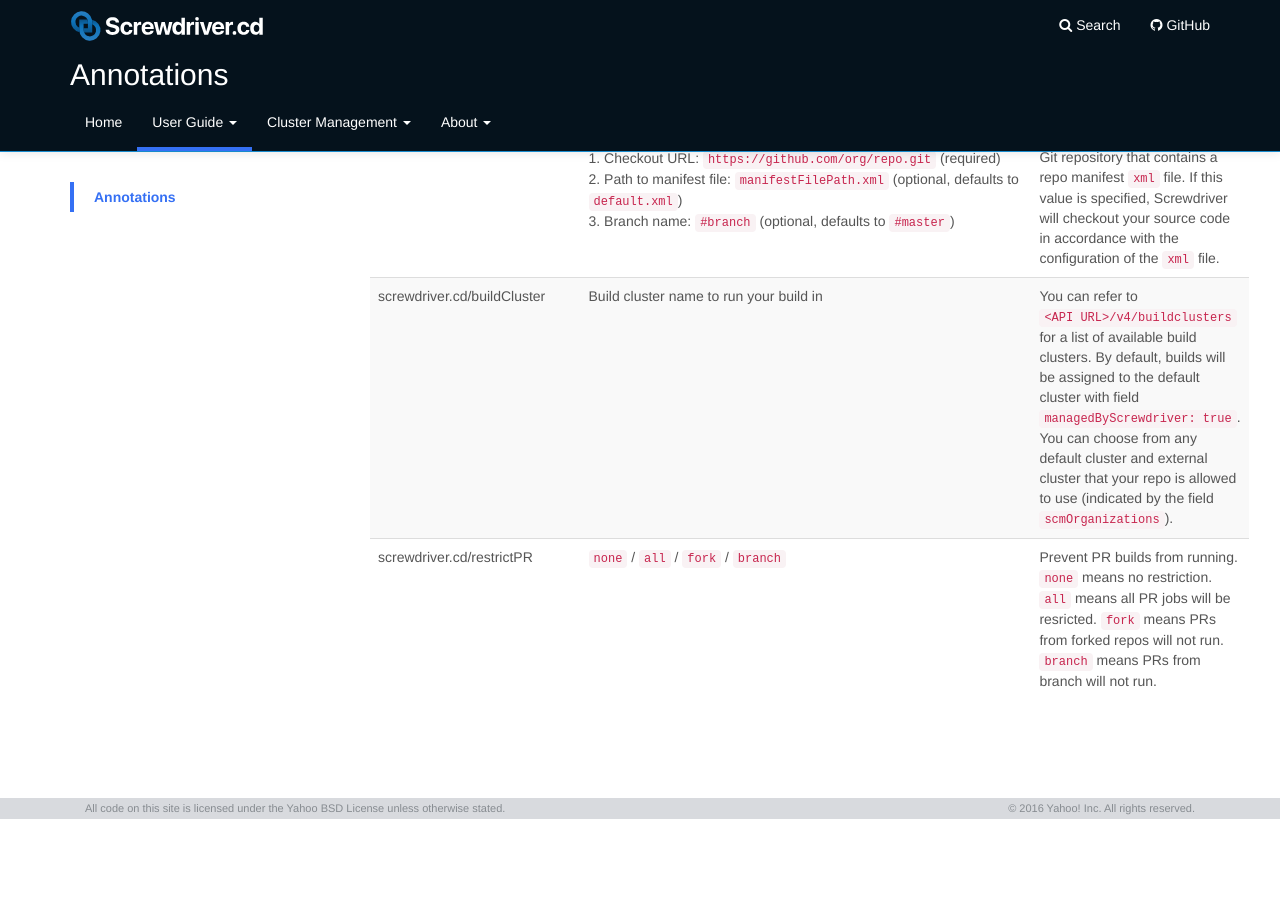
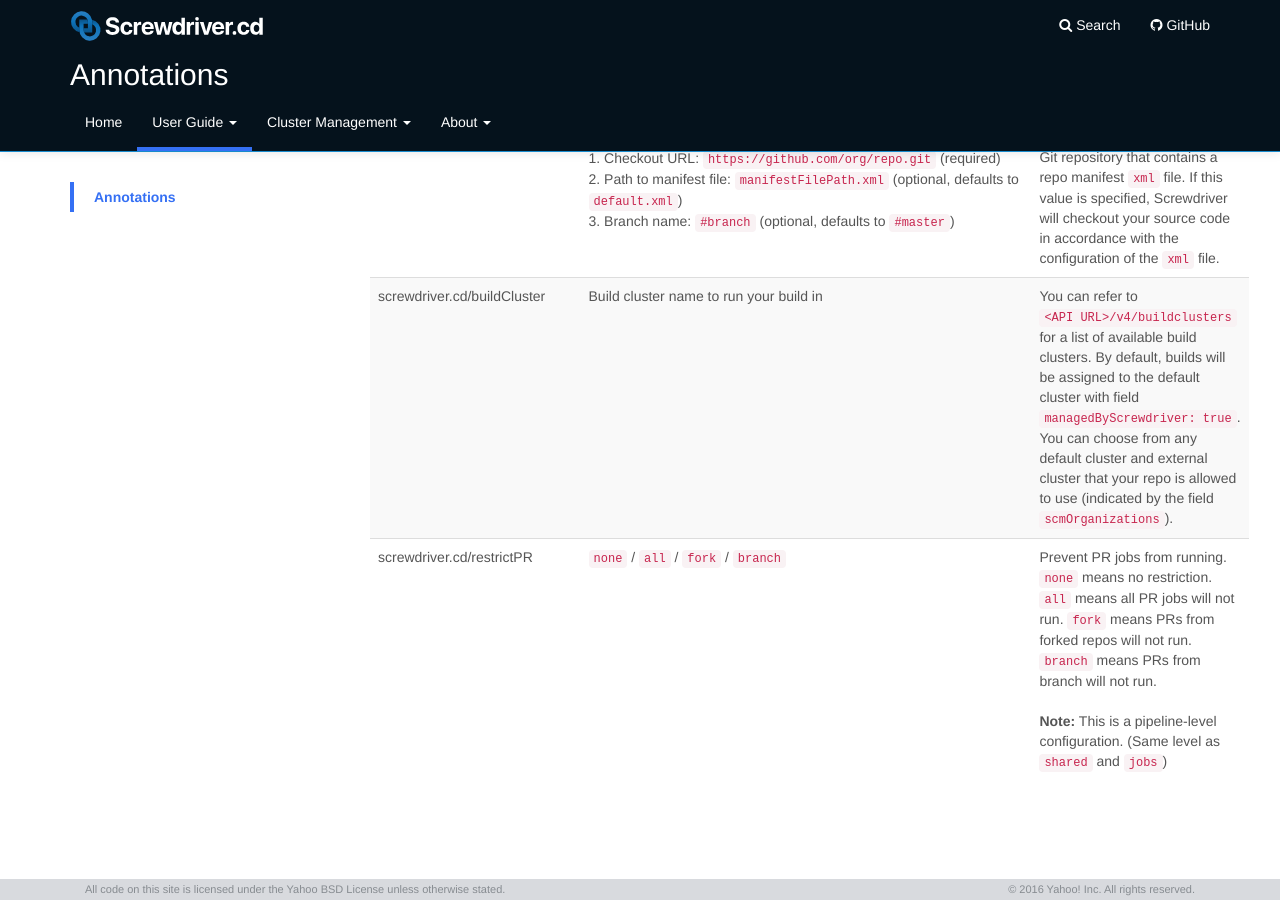
Before and after one commit to screwdriver-cd/guide, a Jekyll site: the page built from docs/user-guide/configuration/annotations.md, in a window 1280 px wide and 900 px high, scrolled down 1883 px. Built offline with Jekyll 4.4.1, drawn with Linux system fonts in a browser that asks for light colours; before the commit the page ends 2702 px from its top, so only the background shows below that.

Commit message:
Update annotations.md

```diff
--- a/docs/user-guide/configuration/annotations.md
+++ b/docs/user-guide/configuration/annotations.md
@@ -43,4 +43,4 @@ Some Annotations are used to modify the properties of the build environment. The
 | screwdriver.cd/buildPeriodically | A CRON expression with an 'H' in the minutes field, e.g. `H 0 * * *` <br><br>**Note:** The first interval is always set to "H" (maximum frequency as once per hour) to avoid large spikes for shared resources. You can test out your cron expression at https://crontab.guru/ | This will trigger your job periodically according to the cron expression. |
 | screwdriver.cd/repoManifest | Git repository checkout URL, e.g. `https://github.com/org/repo.git/manifestFilePath.xml#branch` <br><br>1. Checkout URL: `https://github.com/org/repo.git` (required) <br>2. Path to manifest file: `manifestFilePath.xml` (optional, defaults to `default.xml`) <br> 3. Branch name: `#branch` (optional, defaults to `#master`) | [Repo](https://gerrit.googlesource.com/git-repo) is a tool built on top of Git for managing repositories. This value is the checkout URL of a Git repository that contains a repo manifest `xml` file. If this value is specified, Screwdriver will checkout your source code in accordance with the configuration of the `xml` file. |
  | screwdriver.cd/buildCluster | Build cluster name to run your build in | You can refer to `<API URL>/v4/buildclusters` for a list of available build clusters. By default, builds will be assigned to the default cluster with field `managedByScrewdriver: true`. You can choose from any default cluster and external cluster that your repo is allowed to use (indicated by the field `scmOrganizations`).
- | screwdriver.cd/restrictPR | `none` / `all` / `fork` / `branch` | Prevent PR builds from running. `none` means no restriction. `all` means all PR jobs will be resricted. `fork` means PRs from forked repos will not run. `branch` means PRs from branch will not run. |
+ | screwdriver.cd/restrictPR | `none` / `all` / `fork` / `branch` | Prevent PR jobs from running. `none` means no restriction. `all` means all PR jobs will not run. `fork` means PRs from forked repos will not run. `branch` means PRs from branch will not run. <br><br>**Note:** This is a pipeline-level configuration. (Same level as `shared` and `jobs`)|
```
